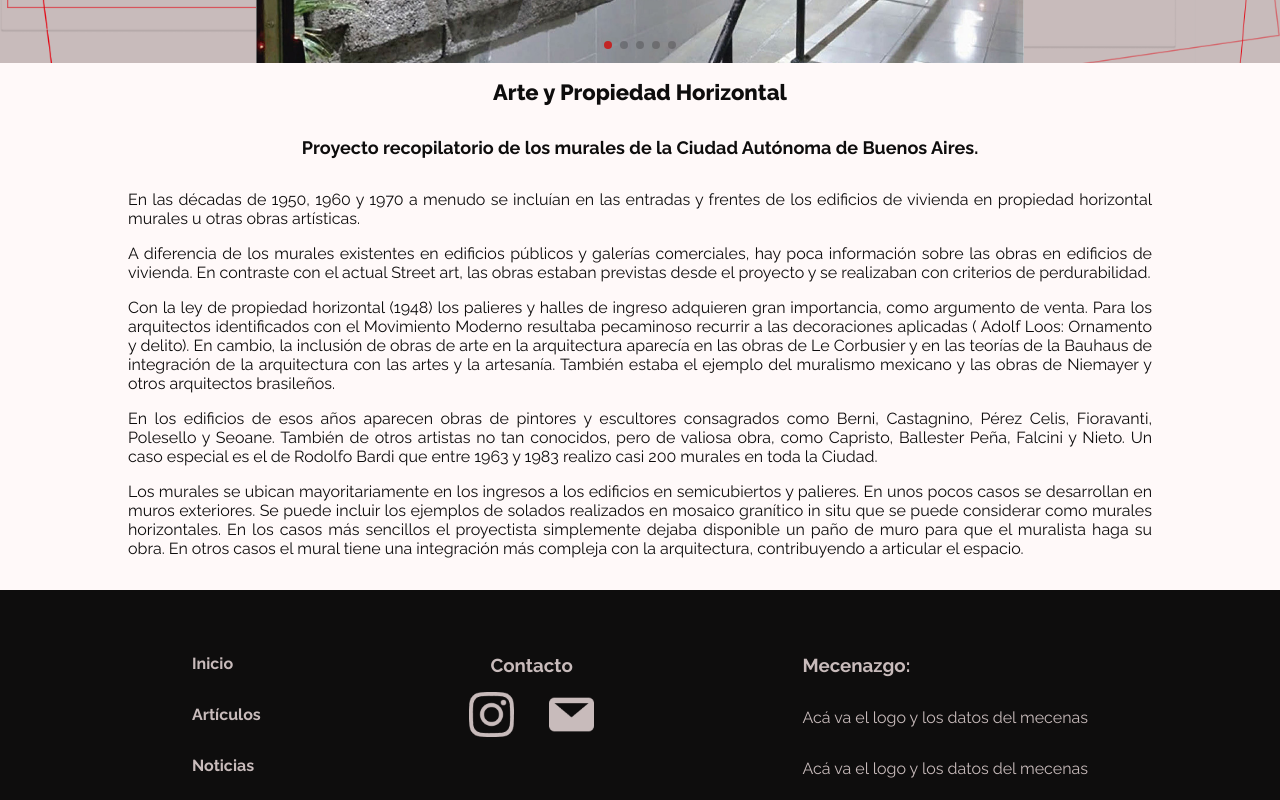
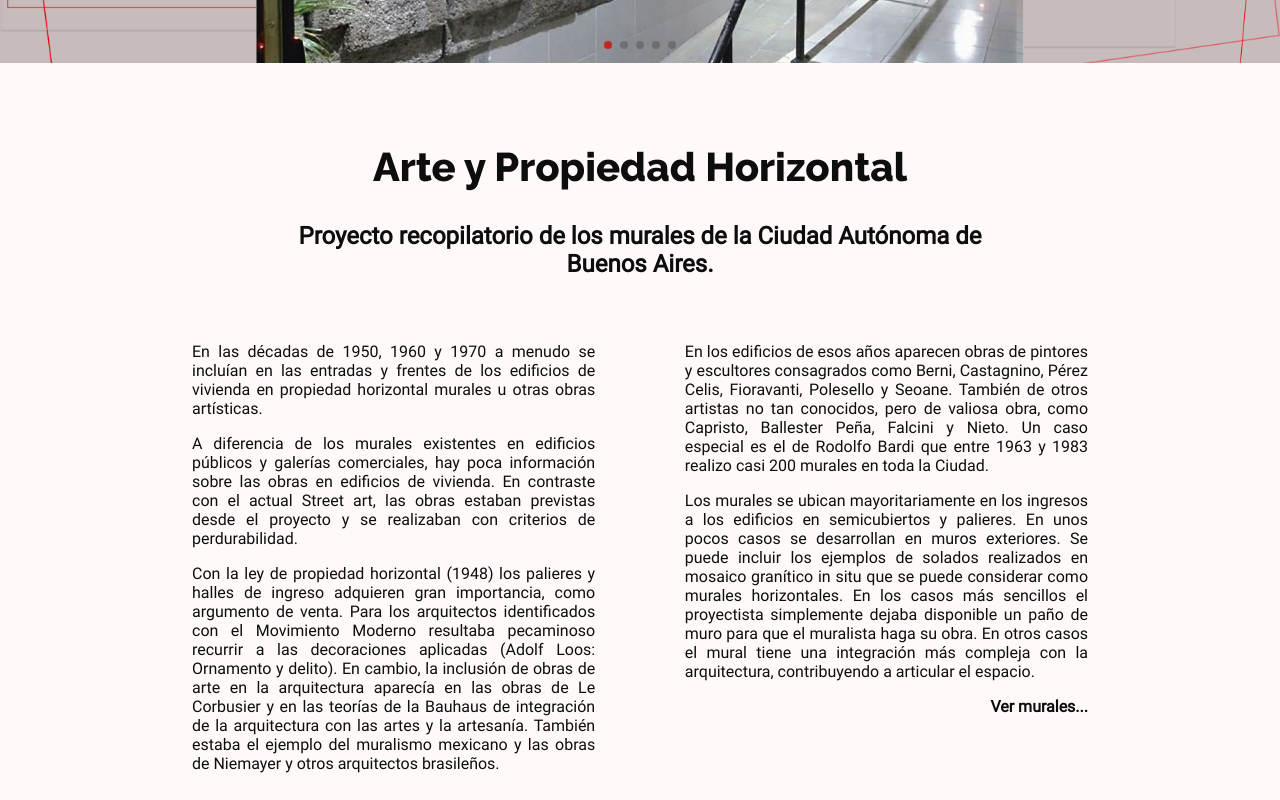
Before and after one commit to EstanisEVL/arteypropiedadhorizontal, a React (Create React App) app: page / in a window 1280 px wide. Shown: the part 640-1440 px from the top of the page. Built offline with nearby package versions, Linux system fonts and the light colour scheme.

Commit message:
Third commit

```diff
--- a/src/components/Carousel.js
+++ b/src/components/Carousel.js
@@ -1,29 +1,27 @@
-import React from "react";
-import { Autoplay, Pagination, Navigation } from "swiper";
-import { Swiper, SwiperSlide } from "swiper/react";
-import "swiper/css";
-import "swiper/css/pagination";
-import "swiper/css/navigation";
-import CarouselSlide from "./CarouselSlide";
+import React from 'react';
+import { Swiper, SwiperSlide } from 'swiper/react';
+import { Pagination, Navigation, Autoplay } from 'swiper';
+import 'swiper/css';
+import 'swiper/css/pagination';
+import 'swiper/css/navigation';
+import 'swiper/css/autoplay';
+import CarouselSlide from './CarouselSlide';
 
 const Carousel = props => {
   return(
     <div className='carousel-container'>
       <Swiper
+        modules={[Pagination, Navigation, Autoplay]}
+        autoplay={true}
         slidesPerView={1}
-        spaceBetween={10}
+        spaceBetween={30}
         loop={true}
         autoHeight= {true}
-        autoplay={{
-          delay: 3000,
-          disableOnInteraction: false
-        }}
         pagination={{
           clickable: true,
         }}
         navigation={true}
-        modules={[Pagination, Navigation, Autoplay]}
-        className="mySwiper"
+        className='mySwiper'
       >
         {props.images.map((item, index) => (
           <SwiperSlide key={index}>
--- a/src/components/MainText.js
+++ b/src/components/MainText.js
@@ -1,13 +1,25 @@
+import { Link } from "react-router-dom";
+
 const MainText = () => {
   return(
     <div className="main-text-container">
+      <div className='title-container'>
         <h1>Arte y Propiedad Horizontal</h1>
         <h2>Proyecto recopilatorio de los murales de la Ciudad Autónoma de Buenos Aires.</h2>
+      </div>
+      <div className='row'>
+        <div className='col'>
           <p>En las décadas de 1950, 1960 y 1970 a menudo se incluían en las entradas y  frentes de los edificios de vivienda en propiedad horizontal murales u otras obras artísticas.</p>
           <p>A diferencia de los murales existentes en edificios públicos y galerías comerciales, hay poca información sobre las obras en edificios de vivienda. En contraste con el actual Street art, las obras estaban previstas desde el proyecto y se realizaban con criterios de perdurabilidad.</p>
-      <p>Con la ley de propiedad horizontal (1948) los palieres  y halles de ingreso adquieren gran importancia, como argumento de venta. Para los arquitectos identificados con el Movimiento Moderno resultaba  pecaminoso recurrir a las decoraciones aplicadas ( Adolf Loos:  Ornamento y delito). En cambio, la inclusión de obras de arte en la arquitectura aparecía en las obras de Le Corbusier y en las teorías de la Bauhaus de integración de la arquitectura con las artes y la artesanía. También estaba el ejemplo del muralismo mexicano y las obras de Niemayer y otros arquitectos brasileños.</p>
+          <p>Con la ley de propiedad horizontal (1948) los palieres  y halles de ingreso adquieren gran importancia, como argumento de venta. Para los arquitectos identificados con el Movimiento Moderno resultaba  pecaminoso recurrir a las decoraciones aplicadas (Adolf Loos:  Ornamento y delito). En cambio, la inclusión de obras de arte en la arquitectura aparecía en las obras de Le Corbusier y en las teorías de la Bauhaus de integración de la arquitectura con las artes y la artesanía. También estaba el ejemplo del muralismo mexicano y las obras de Niemayer y otros arquitectos brasileños.</p>
+        </div>
+        <div className='col'>
           <p>En los edificios de esos años aparecen obras de pintores y escultores consagrados como Berni, Castagnino, Pérez Celis, Fioravanti, Polesello y Seoane. También de otros artistas no tan conocidos, pero de valiosa obra, como Capristo, Ballester Peña, Falcini y Nieto. Un caso especial es el de Rodolfo Bardi que entre 1963 y 1983 realizo casi 200 murales en toda la Ciudad.</p>
           <p>Los murales se ubican mayoritariamente en los ingresos a los edificios en semicubiertos y palieres. En unos pocos casos se desarrollan en muros exteriores. Se puede incluir los ejemplos de solados realizados en mosaico granítico in situ que se puede considerar como murales horizontales. En los casos más sencillos el proyectista simplemente dejaba  disponible un paño de muro para que el muralista haga su obra. En otros casos  el mural tiene una integración más compleja con la arquitectura, contribuyendo a articular el espacio.</p>
+          {/* CORREGIR RUTA */}
+          <Link to='/murales'>Ver murales...</Link>
+        </div>
+      </div>
     </div>
   );
 };
--- a/src/styles/components/_mainText.scss
+++ b/src/styles/components/_mainText.scss
@@ -1,25 +1,129 @@
 @use '../utils/forwards' as *;
 
+/*---- Mobile: ----*/
 .main-text-container {
-  max-width: 80%;
-  @include flexbox(flex, column, nowrap, flex-start, stretch);
+  margin: 5rem 0;
+  padding-left: 10%;
+  padding-right: 10%;
+  @include flexbox(flex, column, nowrap, center, center);
   color: $dark;
-  margin: 1rem auto;
   text-align: justify;
-
+  font-family: 'Roboto';
+  user-select: none;
+  .title-container {
+    @include flexbox(flex, column, nowrap, flex-start, center);
     h1 {
-    align-self: center;
-    margin-bottom: 2rem;
+      text-align: center;
+      margin: 0 0 2rem 0;
       font-family: 'Raleway-bold';
-    font-size: $fz-mobile-title;
+      font-size: 10vmin;
     }
     h2 {
       text-align: center;
-    margin-bottom: 2rem;
-    font-size: $fz-mobile-subtitle;
+      margin-bottom: 4rem;
+      font-size: $fz-subtitle;
     }
+  }
+  .row {
+    .col {
+      @include flexbox(flex, column, nowrap, flex-start, center);
       p {
-    font-size: $fz-mobile-p;
+        font-size: $fz-text;
         margin-bottom: 1rem;
       }
+      a {
+        align-self: flex-end;
+        color: $dark;
+        font-weight: bold;
+        text-decoration: none;
       }
+    }
+  }
+}
+
+/*---- Tablet: ----*/
+@media (min-width: 600px) {
+  .main-text-container {
+    margin: 5rem 0;
+    padding-left: 10%;
+    padding-right: 10%;
+    @include flexbox(flex, column, nowrap, center, center);
+    color: $dark;
+    text-align: justify;
+    font-family: 'Roboto';
+    .title-container {
+      @include flexbox(flex, column, nowrap, flex-start, center);
+      h1 {
+        text-align: center;
+        margin: 0 0 2rem 0;
+        font-family: 'Raleway-bold';
+        font-size: 5vmin;
+      }
+      h2 {
+        text-align: center;
+        margin-bottom: 4rem;
+        font-size: $fz-subtitle;
+      }
+    }
+    .row {
+      @include flexbox(flex, row, nowrap, space-between, stretch);
+      .col {
+        max-width: 45%;
+        @include flexbox(flex, column, nowrap, flex-start, center);
+        p {
+          font-size: $fz-text;
+          margin-bottom: 1rem;
+        }
+        a {
+          align-self: flex-end;
+          color: $dark;
+          font-weight: bold;
+          text-decoration: none;
+        }
+      }
+    }
+  }
+}
+
+/*---- Desktop: ----*/
+@media (min-width: 900px) {
+  .main-text-container {
+    margin: 5rem 0;
+    padding-left: 15%;
+    padding-right: 15%;
+    @include flexbox(flex, column, nowrap, center, center);
+    color: $dark;
+    text-align: justify;
+    .title-container {
+      @include flexbox(flex, column, nowrap, flex-start, center);
+      h1 {
+        text-align: center;
+        margin-bottom: 2rem;
+        font-family: 'Raleway-bold';
+        font-size: 5vmin;
+      }
+      h2 {
+        text-align: center;
+        margin-bottom: 4rem;
+        font-size: $fz-subtitle;
+      }
+    }
+    .row {
+      @include flexbox(flex, row, nowrap, space-between, stretch);
+      .col {
+        max-width: 45%;
+        @include flexbox(flex, column, nowrap, flex-start, center);
+        p {
+          font-size: $fz-text;
+          margin-bottom: 1rem;
+        }
+        a {
+          align-self: flex-end;
+          color: $dark;
+          font-weight: bold;
+          text-decoration: none;
+        }
+      }
+    }
+  }
+}
```
Lines whose indentation alone changed are shown as unchanged.
